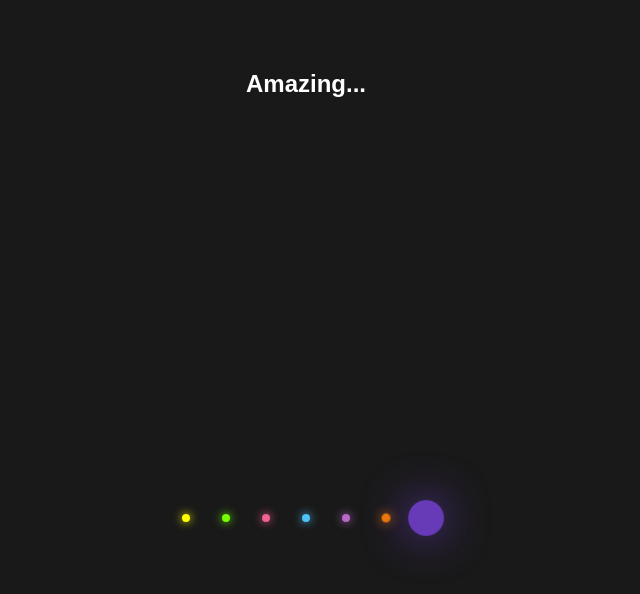
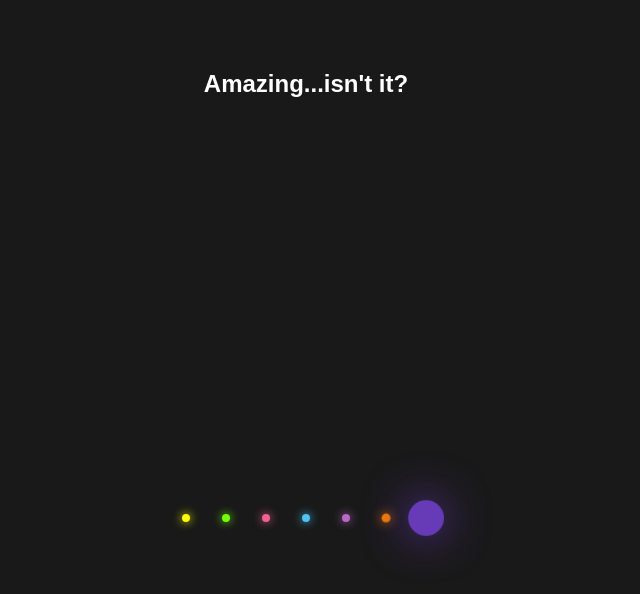
Before and after one commit to mbizz91/my-first-repo, a plain HTML site: page index.html in a window 1280 px wide. Shown: the whole page, without its empty margins (334-974 px from the left). Drawn offline with Linux system fonts and the light colour scheme.

Commit message:
updated header

```diff
--- a/index.html
+++ b/index.html
@@ -8,7 +8,7 @@
 </head>
 <body>
   <div>
-    <h2>Amazing...</h2>
+    <h2>Amazing...isn't it?</h2>
   <ul>
     <li></li>
     <li></li>
```
